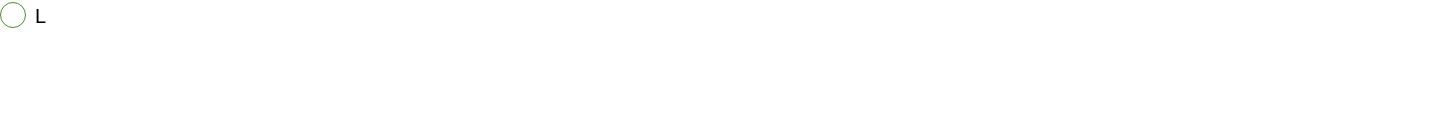
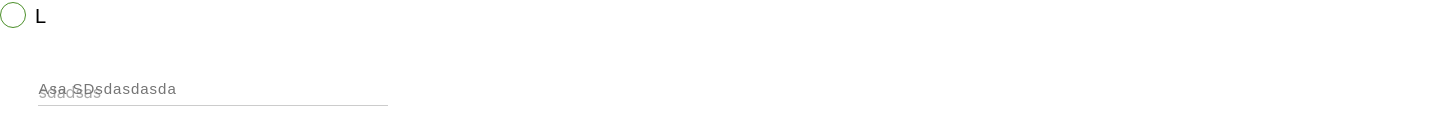
Before and after one commit to sshaporov/mytasks, a React (Create React App) app: page / in a window 1280 px wide. Shown: the part 164-302 px from the top of the page, 1438 px wide, since content can reach past the window. Built offline with nearby package versions, Linux system fonts and the light colour scheme.

Commit message:
add InputField component

```diff
--- a/src/App.tsx
+++ b/src/App.tsx
@@ -1,27 +1,25 @@
 import React from 'react'
 import {Button} from './common/button/Button'
-import {Checkbox} from "./common/checkbox/Checkbox";
+import {Checkbox} from './common/checkbox/Checkbox'
+import { InputField} from './common/input/InputField'
 
 function App() {
 
   return (
     <div>
-      <Button label={'Click'} size={'S'}/>
-      <Button label={'Click'} size={'M'}/>
-      <Button label={'Click'} size={'L'}/>
+      <Button label={'Click'} buttonSize={'S'}/>
+      <Button label={'Click'} buttonSize={'M'}/>
+      <Button label={'Click'} buttonSize={'L'}/>
 
       <div><Checkbox label={'checked'} checked/></div>
       <div><Checkbox label={'disabled'} disabled/></div>
       <div><Checkbox label={'M'}/></div>
       <div><Checkbox label={'checked disabled'} checked disabled/></div>
 
-      <div><Checkbox label={'S'}
-                      // @ts-ignore
-                     size={'S'}/></div>
+      <div><Checkbox label={'S'} checkboxSize={'S'}/></div>
+      <div><Checkbox label={'L'} checkboxSize={'L'}/></div>
 
-      <div><Checkbox label={'L'}
-        // @ts-ignore
-                     size={'L'}/></div>
+      <div><InputField placeholder={'Asa SDsdasdasda'}/></div>
 
     </div>
   );
--- a/src/common/button/Button.tsx
+++ b/src/common/button/Button.tsx
@@ -19,7 +19,7 @@ export type ButtonPropsType = DetailedHTMLProps<ButtonHTMLAttributes<HTMLButtonE
     /**
      * How large should the button be?
      */
-    size?: 'S' | 'M' | 'L';
+    buttonSize?: 'S' | 'M' | 'L';
     /**
      * Optional click handler
      */
@@ -29,7 +29,7 @@ export type ButtonPropsType = DetailedHTMLProps<ButtonHTMLAttributes<HTMLButtonE
 export const Button: React.FC<ButtonPropsType> = React.memo((
   {
     primary = false,
-    size = 'M',
+    buttonSize = 'M',
     backgroundColor,
     label,
     ...restProps
@@ -40,13 +40,13 @@ export const Button: React.FC<ButtonPropsType> = React.memo((
   const modeBtn = primary ? s.buttonPrimary : s.buttonSecondary;
   // create className for module css:
   // s.buttonSizeS || s.buttonSizeM || s.buttonSizeL
-  const sizeBtn = size && s[`buttonSize` + size]
+  const buttonSizeClassName = buttonSize && s[`buttonSize` + buttonSize]
 
   return (
     <button
       type="button"
       // use array.join(' ') method for adding some classes
-      className={[s.button, sizeBtn, modeBtn].join(' ')}
+      className={[s.button, buttonSizeClassName, modeBtn].join(' ')}
       style={{backgroundColor}}
       {...restProps}
     >
--- a/src/common/checkbox/Checkbox.tsx
+++ b/src/common/checkbox/Checkbox.tsx
@@ -15,7 +15,7 @@ export type CheckboxPropsType = DetailedHTMLProps<InputHTMLAttributes<HTMLInputE
     /**
      * How large should the button be?
      */
-    size?: 'S' | 'M' | 'L';
+    checkboxSize?: 'S' | 'M' | 'L';
     /**
      * Optional click handler
      */
@@ -25,7 +25,7 @@ export type CheckboxPropsType = DetailedHTMLProps<InputHTMLAttributes<HTMLInputE
 export const Checkbox: React.FC<CheckboxPropsType> = React.memo((
   {
     type, // get this default attribute and ignore it to not change type 'checkbox'
-    size = 'M',
+    checkboxSize = 'M',
     backgroundColor,
     label,
     onChange,
@@ -41,19 +41,19 @@ export const Checkbox: React.FC<CheckboxPropsType> = React.memo((
   }
 
   const disabledClassName = restProps.disabled ? s.disabledClassName : ''
-  const controlSize = size && s[`controlSize` + size]
-  const controlIndicatorSize = size && s[`controlIndicatorSize` + size]
-  const controlCheckboxSize = size && s[`controlCheckboxSize` + size]
+  const controlSizeClassName = checkboxSize && s[`controlSize` + checkboxSize]
+  const controlIndicatorSizeClassName = checkboxSize && s[`controlIndicatorSize` + checkboxSize]
+  const controlCheckboxSizeClassName = checkboxSize && s[`controlCheckboxSize` + checkboxSize]
 
   return (
-    <label className={[s.control, s.controlCheckbox, disabledClassName, controlSize, controlCheckboxSize].join(' ')}>
+    <label className={[s.control, s.controlCheckbox, disabledClassName, controlSizeClassName, controlCheckboxSizeClassName].join(' ')}>
       {label}
       <input
         type={'checkbox'}
         onChange={onChangeCallback}
         {...restProps}
       />
-      <div className={[s.controlIndicator, controlIndicatorSize].join(' ')} style={{backgroundColor}}></div>
+      <div className={[s.controlIndicator, controlIndicatorSizeClassName].join(' ')} style={{backgroundColor}}></div>
     </label>
 
   );
--- /dev/null
+++ b/src/common/input/InputField.module.css
@@ -0,0 +1,59 @@
+input{
+    font: 15px/24px 'Arial';
+    color: #333;
+    width: 100%;
+    box-sizing: border-box;
+    letter-spacing: 1px;
+}
+:focus{
+    outline: none;
+}
+.container{
+    float: left;
+    width: 27.33%;
+    margin: 40px 3%;
+    position: relative;
+} /* necessary to give position: relative to parent. */
+input{
+    font: 15px/24px Arial;
+    color: #333;
+    width: 100%;
+    box-sizing: border-box;
+    letter-spacing: 1px;
+}
+.input {
+    border: 0;
+    padding: 4px 0;
+    border-bottom: 1px solid #ccc;
+    background-color: transparent;
+}
+
+.input ~ .focusBorder{
+    position: absolute;
+    bottom: 0;
+    left: 0;
+    width: 0;
+    height: 2px;
+    background-color: #4caf50;
+    transition: 0.4s;
+}
+.input:focus ~ .focusBorder{
+    width: 100%;
+    transition: 0.4s;
+}
+.input ~ label{
+    position: absolute;
+    left: 0;
+    width: 100%;
+    top: 9px;
+    color: #aaa;
+    transition: 0.3s;
+    z-index: -1;
+    /*letter-spacing: 0.5px;*/
+}
+.input:focus ~ label{
+    top: -16px;
+    font-size: 12px;
+    color: #4caf50;
+    transition: 0.3s;
+}
--- /dev/null
+++ b/src/common/input/InputField.tsx
@@ -0,0 +1,39 @@
+import React, {ChangeEvent, DetailedHTMLProps, InputHTMLAttributes, useCallback} from 'react'
+import {DEV_VERSION} from '../../config'
+import s from './InputField.module.css'
+
+export type InputFieldPropsType = DetailedHTMLProps<InputHTMLAttributes<HTMLInputElement>, HTMLInputElement> & {
+  onChangeText?: (value: string) => void;
+  onChangeChecked?: (checked: boolean) => void;
+  fieldName?: string
+};
+
+export const InputField: React.FC<InputFieldPropsType> = React.memo((
+  {
+    onChange,
+    onChangeText,
+    onChangeChecked,
+    fieldName,
+    ...restProps
+  }
+) => {
+  DEV_VERSION && console.log('InputField')
+
+  const onChangeCallback = useCallback((e: ChangeEvent<HTMLInputElement>) => {
+    onChange && onChange(e)
+    onChangeText && onChangeText(e.currentTarget.value)
+    onChangeChecked && onChangeChecked(e.currentTarget.checked)
+  }, [onChange, onChangeText, onChangeChecked])
+
+  return (
+    <div className={[s.container, s.inputEffect].join(' ')}>
+      <input
+        onChange={onChangeCallback}
+        className={s.input}
+        {...restProps}
+      />
+      <label>{"sdadsas"}</label>
+      <span className={s.focusBorder}></span>
+    </div>
+  )
+})
```
Also changed, not shown: 2 other files (tests, documents, lock files or other folders).
